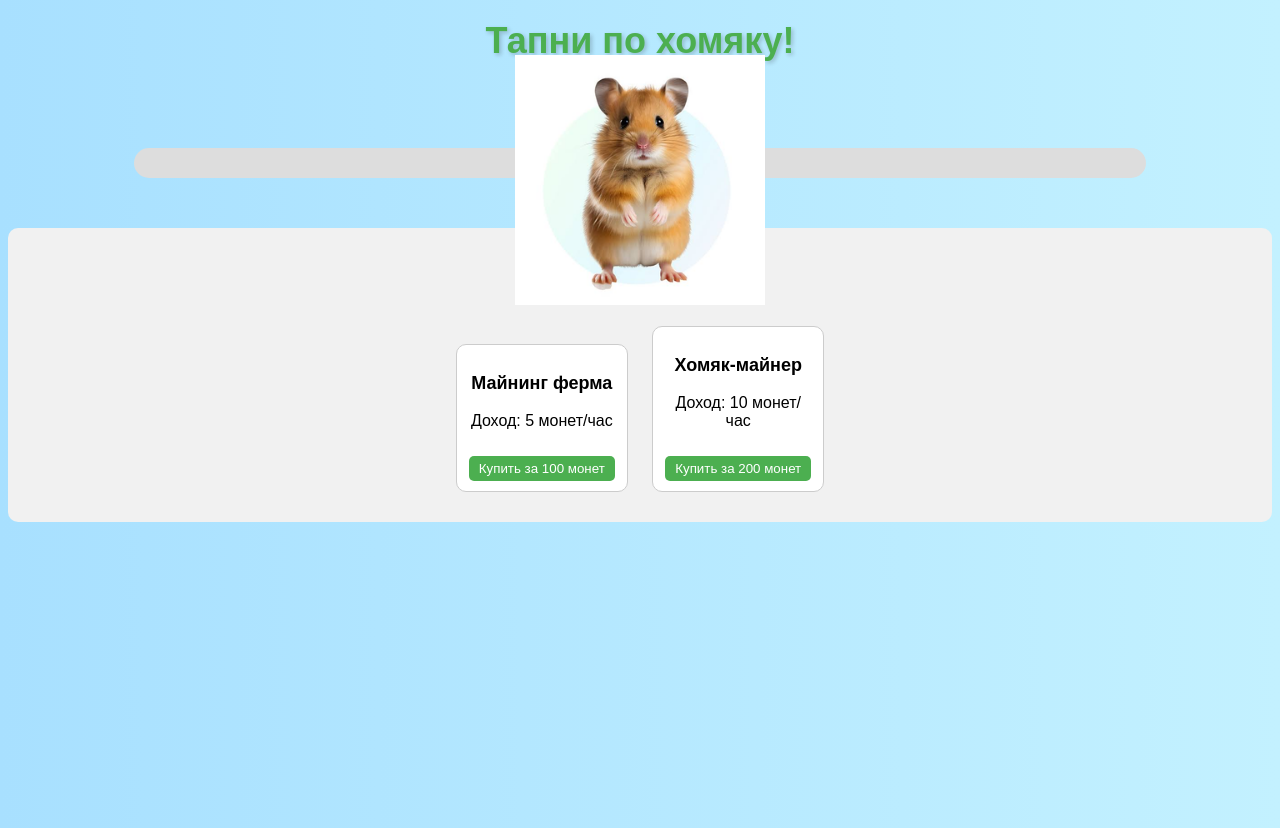
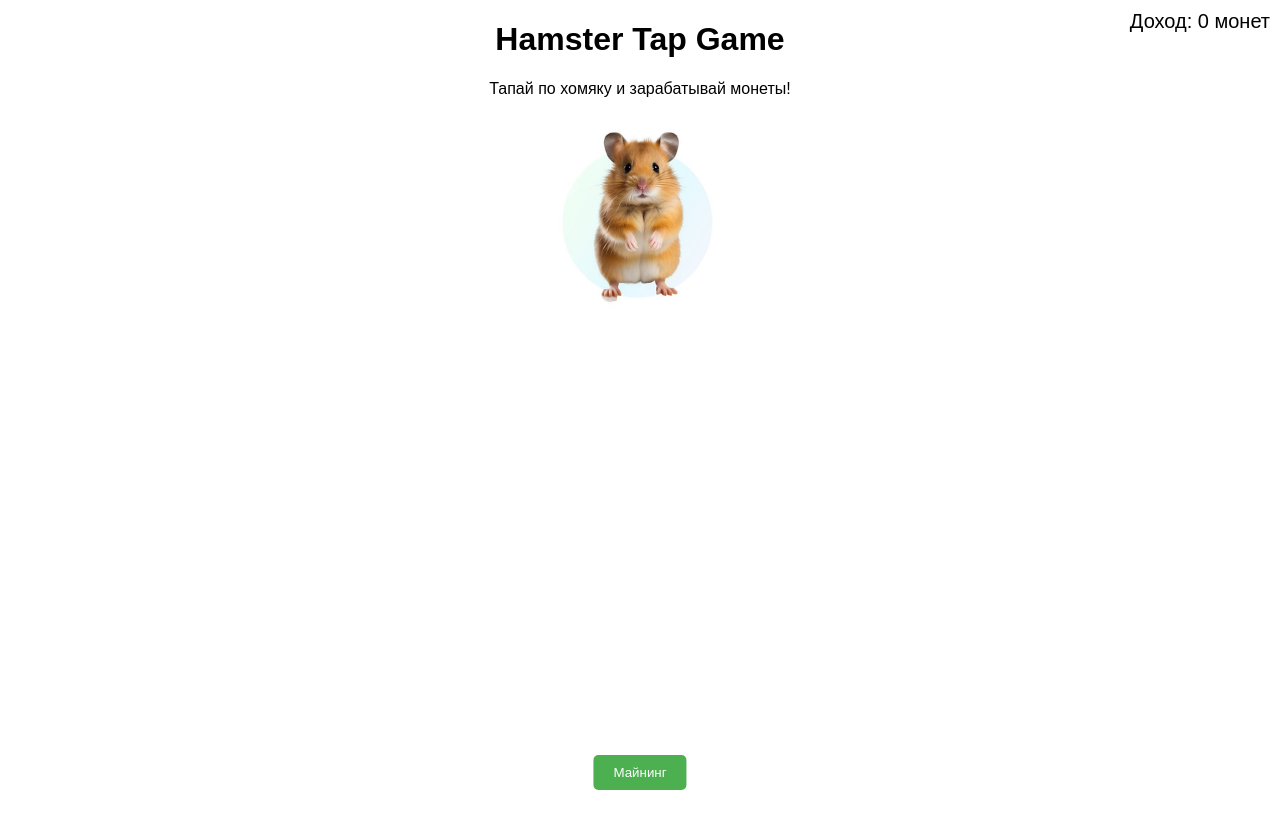
Before and after one commit to tytik49/KRISA, a plain HTML site: page index.html in a window 1280 px wide. After the commit the page ends 800 px from the top, so only its background shows below. Drawn offline with Linux system fonts and the light colour scheme.

Commit message:
Update index.html

```diff
--- a/index.html
+++ b/index.html
@@ -1,193 +1,124 @@
 <!DOCTYPE html>
-<html lang="ru">
+<html lang="en">
 <head>
     <meta charset="UTF-8">
     <meta name="viewport" content="width=device-width, initial-scale=1.0">
-    <title>Tap the Hamster!</title>
+    <title>Hamster Game with Mining</title>
     <style>
         body {
-            font-family: 'Arial', sans-serif;
-            background: linear-gradient(to right, #a8e0ff, #c3f1ff); /* Градиентный фон */
+            font-family: Arial, sans-serif;
             text-align: center;
-            position: relative;
-            height: 100vh;
-            overflow: hidden;
         }
-
-        h1 {
-            color: #4CAF50;
-            text-shadow: 2px 2px 4px rgba(0, 0, 0, 0.2);
-            margin-top: 20px;
-            font-size: 36px;
+        .hamster {
+            width: 200px;
         }
-
-        #hamster {
-            width: 250px;
-            height: 250px;
+        .income {
             position: absolute;
+            top: 10px;
+            right: 10px;
+            font-size: 20px;
+        }
+        .mining-btn {
+            position: fixed;
+            bottom: 10px;
             left: 50%;
-            top: 20%;
-            transform: translate(-50%, -50%);
-            cursor: pointer;
-            transition: transform 0.1s;
-        }
-
-        #hamster:active {
-            transform: translate(-50%, -50%) scale(0.8); /* Анимация уменьшения при клике */
-        }
-
-        #coins {
-            font-size: 36px;
-            margin-top: 20px;
-            color: #333;
-            font-weight: bold;
-            text-shadow: 1px 1px 3px rgba(0, 0, 0, 0.2);
-        }
-
-        #progress-bar {
-            width: 80%;
-            margin: 20px auto;
-            height: 30px;
-            background-color: #ddd;
-            border-radius: 15px;
-            overflow: hidden;
-        }
-
-        #progress {
-            height: 100%;
-            width: 0;
-            background-color: #4CAF50;
-            border-radius: 15px;
-            transition: width 0.3s ease-in-out;
-        }
-
-        #mining-section {
-            margin-top: 50px;
-            padding: 20px;
-            background-color: #f1f1f1;
-            border-radius: 10px;
-        }
-
-        .card {
-            display: inline-block;
-            margin: 10px;
-            padding: 10px;
-            border: 1px solid #ccc;
-            border-radius: 10px;
-            width: 150px;
-            text-align: center;
-            background-color: #fff;
-        }
-
-        .card h3 {
-            font-size: 18px;
-        }
-
-        .card button {
-            margin-top: 10px;
-            padding: 5px 10px;
+            transform: translateX(-50%);
             background-color: #4CAF50;
             color: white;
+            padding: 10px 20px;
             border: none;
             border-radius: 5px;
             cursor: pointer;
         }
-
-        .card button:disabled {
-            background-color: #aaa;
+        .card {
+            border: 1px solid #ccc;
+            border-radius: 5px;
+            padding: 15px;
+            margin: 10px;
+            display: inline-block;
+        }
+        #miningModal {
+            display: none;
+            position: fixed;
+            top: 0;
+            left: 0;
+            width: 100%;
+            height: 100%;
+            background: rgba(0, 0, 0, 0.7);
+        }
+        #miningModal .content {
+            background: #fff;
+            padding: 20px;
+            margin: 10% auto;
+            width: 50%;
         }
     </style>
 </head>
 <body>
-    <h1>Тапни по хомяку!</h1>
-    <img id="hamster" src="https://raw.githubusercontent.com/tytik49/KRISA/main/hamster.png" alt="Hamster">
-    <div id="coins">Монеты: <span id="coinsValue">0</span></div>
-    <div id="progress-bar">
-        <div id="progress"></div>
-    </div>
+    <h1>Hamster Tap Game</h1>
+    <p>Тапай по хомяку и зарабатывай монеты!</p>
+    <img src="hamster.png" class="hamster" onclick="tapHamster()">
 
-    <div id="mining-section">
-        <h2>Майнинг</h2>
-        <div class="card">
-            <h3>Майнинг ферма</h3>
-            <p>Доход: 5 монет/час</p>
-            <button id="buyFarm" onclick="buyCard('farm', 100)">Купить за 100 монет</button>
-        </div>
-        <div class="card">
-            <h3>Хомяк-майнер</h3>
-            <p>Доход: 10 монет/час</p>
-            <button id="buyHamsterMiner" onclick="buyCard('hamsterMiner', 200)">Купить за 200 монет</button>
+    <div class="income">Доход: <span id="incomeAmount">0</span> монет</div>
+
+    <!-- Кнопка "Майнинг" -->
+    <button class="mining-btn" onclick="openMining()">Майнинг</button>
+
+    <!-- Модальное окно для майнинга -->
+    <div id="miningModal">
+        <div class="content">
+            <h2>Майнинг карточки</h2>
+            <div class="card" onclick="buyCard(100, 1)">
+                Карточка 1 (100 монет) - +1 монета/минуту
+            </div>
+            <div class="card" onclick="buyCard(500, 5)">
+                Карточка 2 (500 монет) - +5 монет/минуту
+            </div>
+            <div class="card" onclick="buyCard(1000, 10)">
+                Карточка 3 (1000 монет) - +10 монет/минуту
+            </div>
+            <button onclick="closeMining()">Закрыть</button>
         </div>
     </div>
 
-    <audio id="tapSound" src="https://www.fesliyanstudios.com/play-mp3/387" preload="auto"></audio> <!-- Добавляем звук -->
+    <script>
+        let coins = 0;
+        let income = 0;
 
-    <script>
-        let coins = parseInt(localStorage.getItem('coins')) || 0;
-        let progress = 0;
-        const progressStep = 10; // Шаг прогресса до следующего уровня
-        let miningIncome = parseInt(localStorage.getItem('miningIncome')) || 0;
-        let lastIncomeTime = localStorage.getItem('lastIncomeTime') || Date.now();
+        function tapHamster() {
+            coins += 1;
+            updateIncomeDisplay();
+        }
 
-        document.getElementById("coinsValue").textContent = coins;
+        function openMining() {
+            document.getElementById('miningModal').style.display = 'block';
+        }
 
-        const hamster = document.getElementById("hamster");
-        const tapSound = document.getElementById("tapSound");
+        function closeMining() {
+            document.getElementById('miningModal').style.display = 'none';
+        }
 
-        hamster.addEventListener("click", function() {
-            coins++;
-            document.getElementById("coinsValue").textContent = coins;
-            localStorage.setItem('coins', coins);
-
-            // Анимация счета
-            document.getElementById("coins").style.transform = "scale(1.2)";
-            setTimeout(() => {
-                document.getElementById("coins").style.transform = "scale(1)";
-            }, 150);
-
-            // Звук при клике
-            tapSound.play();
-        });
-
-        function buyCard(card, price) {
+        function buyCard(price, incomeIncrease) {
             if (coins >= price) {
                 coins -= price;
-                document.getElementById("coinsValue").textContent = coins;
-                localStorage.setItem('coins', coins);
-
-                // Доход от карточек
-                if (card === 'farm') {
-                    miningIncome += 5;
-                } else if (card === 'hamsterMiner') {
-                    miningIncome += 10;
-                }
-                localStorage.setItem('miningIncome', miningIncome);
-
-                document.getElementById(`buy${capitalizeFirstLetter(card)}`).disabled = true;
+                income += incomeIncrease;
+                updateIncomeDisplay();
+                startMining(incomeIncrease);
+            } else {
+                alert('Недостаточно монет!');
             }
         }
 
-        function capitalizeFirstLetter(string) {
-            return string.charAt(0).toUpperCase() + string.slice(1);
+        function startMining(incomeIncrease) {
+            setInterval(function() {
+                coins += incomeIncrease;
+                updateIncomeDisplay();
+            }, 60000); // Каждая минута
         }
 
-        function updateMiningIncome() {
-            const now = Date.now();
-            const timeDifference = (now - lastIncomeTime) / (1000 * 60 * 60); // Время в часах
-
-            if (timeDifference >= 3) {
-                lastIncomeTime = now;
-                localStorage.setItem('lastIncomeTime', lastIncomeTime);
-                coins += miningIncome * 3; // Начисляем доход за 3 часа
-                document.getElementById("coinsValue").textContent = coins;
-                localStorage.setItem('coins', coins);
-            }
+        function updateIncomeDisplay() {
+            document.getElementById('incomeAmount').innerText = coins;
         }
-
-        // Обновляем доход при каждом заходе на сайт
-        updateMiningIncome();
-
-        setInterval(updateMiningIncome, 1000 * 60); // Проверка раз в минуту
     </script>
 </body>
 </html>
```
